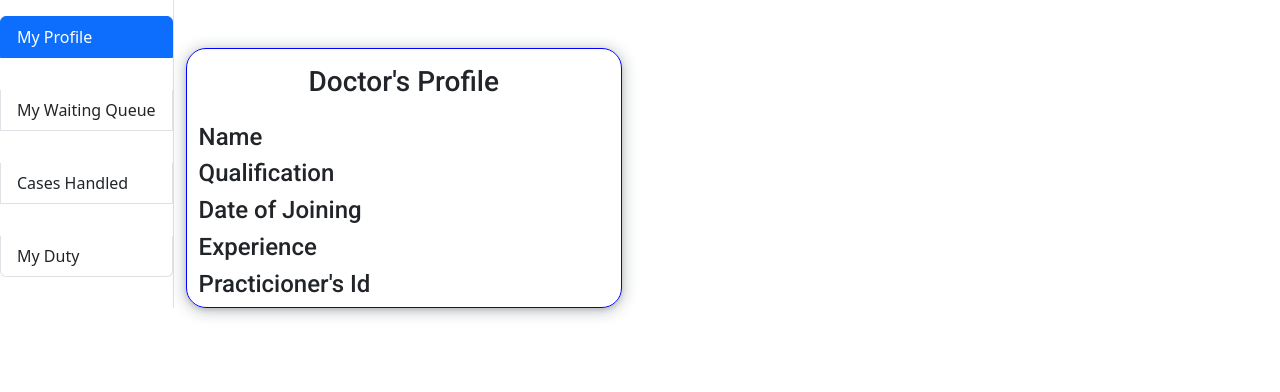
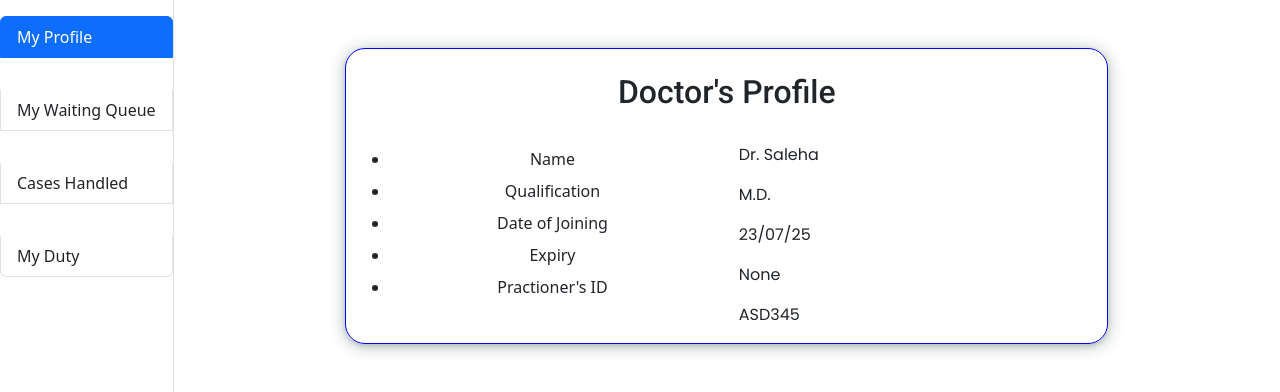
Before and after one commit to azeembokaro/Health-Tech-App, a React (Vite) app: page /doctors_profile/my_profile in a window 1280 px wide. Shown: the top 392 px of the page. Built offline with nearby package versions, Linux system fonts and the light colour scheme.

Commit message:
Worked on Doctor's Profile POage

```diff
--- a/src/Pages/DoctorsProfile/CasesHandled.jsx
+++ b/src/Pages/DoctorsProfile/CasesHandled.jsx
@@ -1,11 +1,37 @@
-import React from 'react'
+import React from 'react';
 
 function CasesHandled() {
   return (
-    <div>
-      <h1>Cases Handled</h1>
-    </div>
-  )
+    <>
+      <div className="container">
+        <div className="row justify-content-center">
+          <h3 className="text-center py-3 text-primary">Cases Handled</h3>
+          <div className="col-8">
+            <div className="d-flex justify-content-between align-items-center py-2 border-bottom">
+              <span>ASD678</span>
+              <button className="btn btn-primary">View Case</button>
+            </div>
+            <div className="d-flex justify-content-between align-items-center py-2 border-bottom">
+              <span>LKJ674</span>
+              <button className="btn btn-primary">View Case</button>
+            </div>
+            <div className="d-flex justify-content-between align-items-center py-2 border-bottom">
+              <span>GFD789</span>
+              <button className="btn btn-primary">View Case</button>
+            </div>
+            <div className="d-flex justify-content-between align-items-center py-2 border-bottom">
+              <span>ERT675</span>
+              <button className="btn btn-primary">View Case</button>
+            </div>
+            <div className="d-flex justify-content-between align-items-center py-2 border-bottom">
+              <span>NBV854</span>
+              <button className="btn btn-primary">View Case</button>
+            </div>
+          </div>
+        </div>
+      </div>
+    </>
+  );
 }
 
-export default CasesHandled
+export default CasesHandled;
--- a/src/Pages/DoctorsProfile/DoctorsProfile.css
+++ b/src/Pages/DoctorsProfile/DoctorsProfile.css
@@ -1,6 +1,12 @@
+#page-content-wrapper{
+    width: 70%;
+    margin: auto;
+}
+
+
 .doctors-profile{
-    width: 60%;
-    margin: auto;
+    width: 90%!important;
+    margin: auto!important;
     border-radius: 20px;
     border: 1px solid blue;
     box-shadow: rgba(14, 30, 37, 0.12) 0px 2px 4px 0px, rgba(14, 30, 37, 0.32) 0px 2px 16px 0px;
--- a/src/Pages/DoctorsProfile/MyProfile.jsx
+++ b/src/Pages/DoctorsProfile/MyProfile.jsx
@@ -4,31 +4,32 @@ import './DoctorsProfile.css'
 const MyProfile = () => {
   return (
    <>
-   <div className="container mt-sm-5 mt-2 doctors-profile">
-    <div className="row">
-       <h3 className="text-center py-3">
-          Doctor's Profile
-        </h3>
+   <div class="container my-sm-5 my-3">
+    <div class="row doctors-profile">
+      <h2 class="text-center py-sm-4 py-2">
+        Doctor's Profile
+      </h2>
+      <div class="col-6">
 
-      <div className="col-6">
-       <h4>Name</h4>
-       <h4>Qualification</h4>
-       <h4>Date of Joining</h4>
-       <h4>Experience</h4>
-       <h4>Practicioner's Id</h4>
+        <ul>
+          <li className='text-center py-1'>Name</li>
+          <li className='text-center py-1'>Qualification</li>
+          <li className='text-center py-1'>Date of Joining</li>
+          <li className='text-center py-1'>Expiry</li>
+          <li className='text-center py-1'>Practioner's ID</li>
+        </ul>
+
 
       </div>
-
-      <div className="col-6">
-       <h4></h4>
-       <h4></h4>
-       <h4></h4>
-       <h4></h4>
-       <h4></h4>
+      <div class="col-6">
+        <p>Dr. Saleha</p>
+        <p>M.D.</p>
+        <p>23/07/25</p>
+        <p>None</p>
+        <p>ASD345</p>
       </div>
     </div>
    </div>
-
    </>
   )
 }
--- a/src/Pages/DoctorsProfile/MyWatingQueue.jsx
+++ b/src/Pages/DoctorsProfile/MyWatingQueue.jsx
@@ -1,11 +1,41 @@
-import React from 'react'
+import React from 'react';
 
 const MyWatingQueue = () => {
   return (
-    <div>
-      <h1>My wating Queue</h1>
-    </div>
-  )
-}
+    <>
+      <div className="container">
+        <div className="row">
+          <div className="col-12">
+            <h3 className="text-center py-sm-4 py-2 text-primary">
+              List Of Patients Waiting in Queue
+            </h3>
+            <ol className="list-unstyled">
+              <li className="d-flex justify-content-between align-items-center py-2 border-bottom">
+                <span>ASD123</span>
+                <button className="btn btn-primary">Visit Patient</button>
+              </li>
+              <li className="d-flex justify-content-between align-items-center py-2 border-bottom">
+                <span>UIO789</span>
+                <button className="btn btn-primary">Visit Patient</button>
+              </li>
+              <li className="d-flex justify-content-between align-items-center py-2 border-bottom">
+                <span>BNM654</span>
+                <button className="btn btn-primary">Visit Patient</button>
+              </li>
+              <li className="d-flex justify-content-between align-items-center py-2 border-bottom">
+                <span>WSX909</span>
+                <button className="btn btn-primary">Visit Patient</button>
+              </li>
+              <li className="d-flex justify-content-between align-items-center py-2 border-bottom">
+                <span>GVR317</span>
+                <button className="btn btn-primary">Visit Patient</button>
+              </li>
+            </ol>
+          </div>
+        </div>
+      </div>
+    </>
+  );
+};
 
-export default MyWatingQueue
+export default MyWatingQueue;
```
